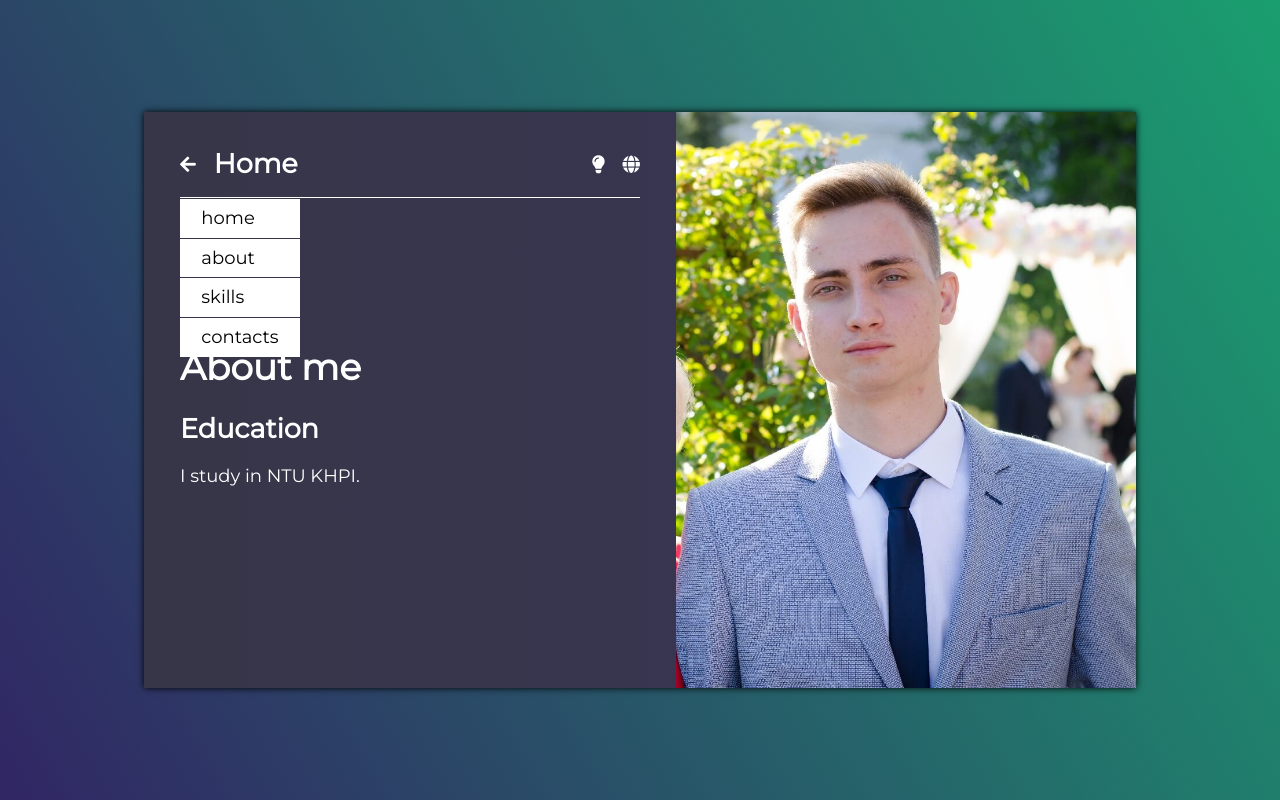
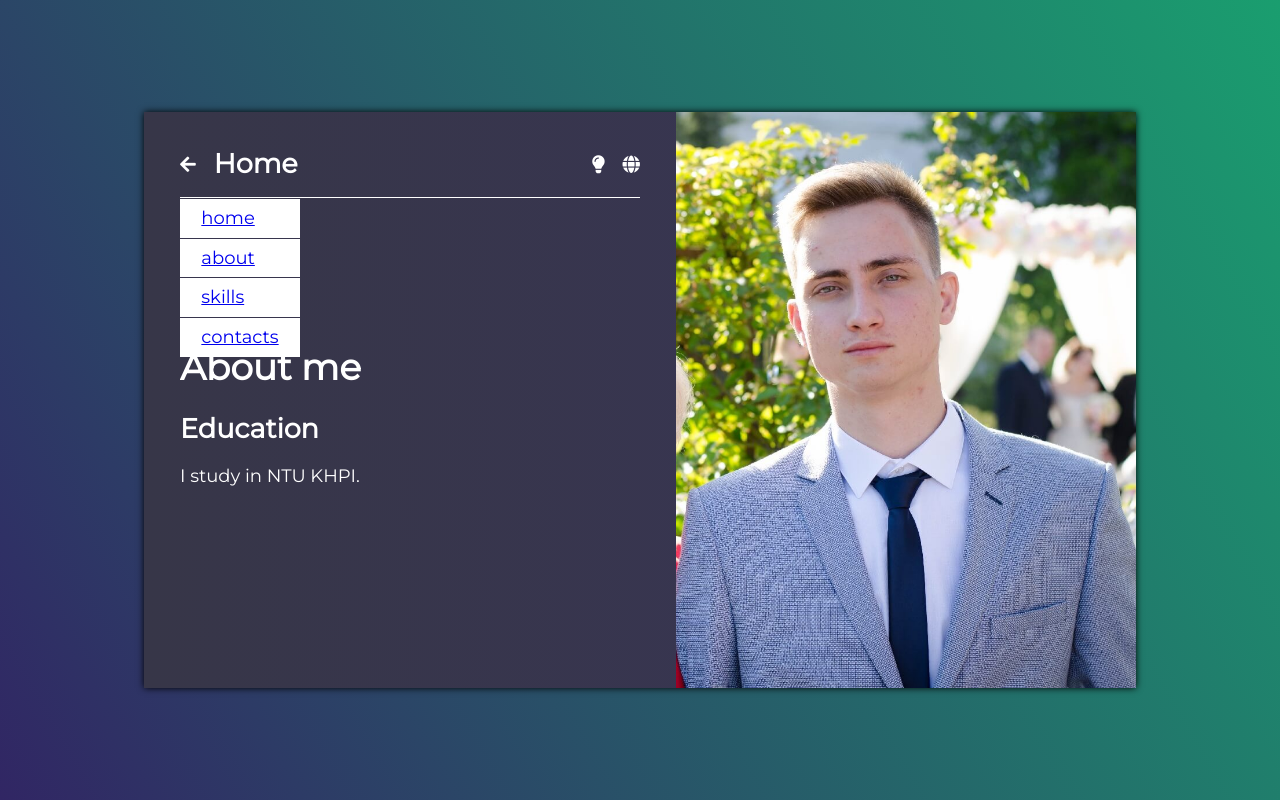
Before and after one commit to fav757/personal_website, a React (Create React App) app: page / in a window 1280 px wide. Both pictures are taken after a click on the element "Home". Built offline with nearby package versions, Linux system fonts and the light colour scheme.

Commit message:
add router links to nav menu

```diff
--- a/src/components/Header/NavModalMenu.js
+++ b/src/components/Header/NavModalMenu.js
@@ -1,6 +1,7 @@
 import React, { useState } from 'react';
 import styled from 'styled-components';
 import routes from '../../routes';
+import { Link } from 'react-router-dom';
 
 const NavModalMenuStyled = styled.ul`
   list-style: none;
@@ -24,7 +25,9 @@ function NavModalMenu() {
   return (
     <NavModalMenuStyled>
       {routes.map((route) => (
-        <li key={route}>{route}</li>
+        <li key={route}>
+          <Link to={'/' + route}>{route}</Link>
+        </li>
       ))}
     </NavModalMenuStyled>
   );
--- a/src/index.js
+++ b/src/index.js
@@ -3,11 +3,13 @@ import ReactDOM from 'react-dom';
 import 'normalize.css';
 import App from './App';
 import { GlobalContext } from './GlobalState';
-
+import { HashRouter } from 'react-router-dom';
 
 ReactDOM.render(
   <GlobalContext>
-    <App />
+    <HashRouter hashType='noslash'>
+      <App />
+    </HashRouter>
   </GlobalContext>,
   document.getElementById('root')
 );
```
